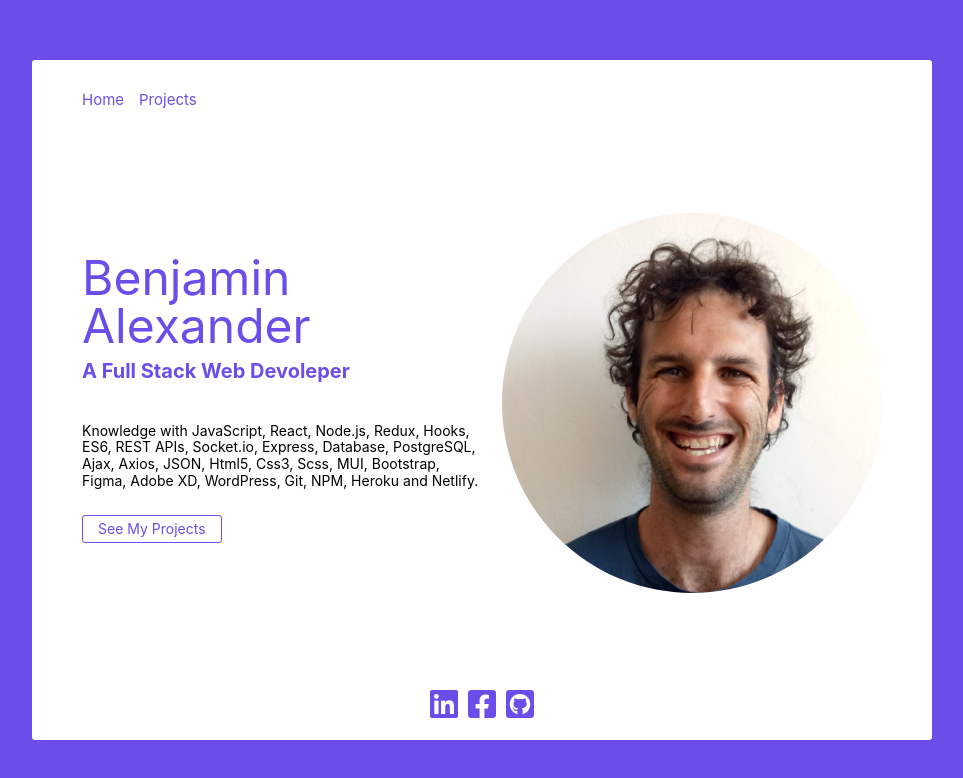
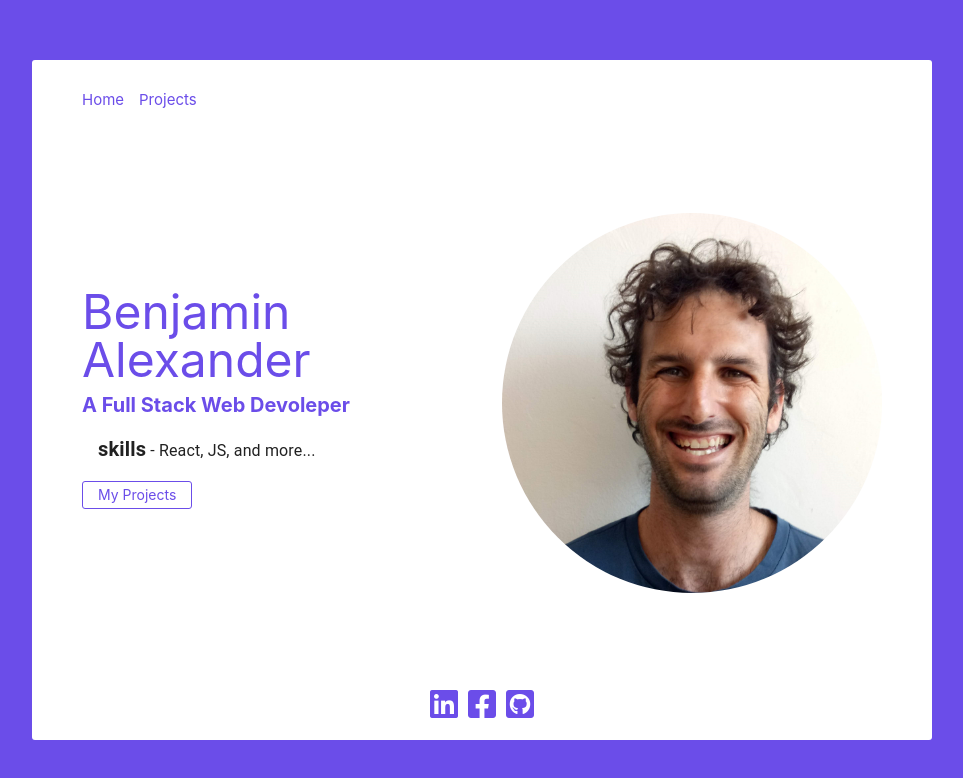
Before and after one commit to binyaalex/portfolio, a React (Create React App) app: page / in a window 1280 px wide. Shown: the top 778 px of the page, without its empty margins (158-1121 px from the left). Built offline with nearby package versions, Linux system fonts and the light colour scheme.

Commit message:
text change and css mui for skills

```diff
--- a/package.json
+++ b/package.json
@@ -3,6 +3,9 @@
   "version": "0.1.0",
   "private": true,
   "dependencies": {
+    "@emotion/react": "^11.10.8",
+    "@emotion/styled": "^11.10.8",
+    "@mui/material": "^5.12.3",
     "@testing-library/jest-dom": "^5.16.1",
     "@testing-library/react": "^12.1.2",
     "@testing-library/user-event": "^13.5.0",
--- a/src/components/Home.js
+++ b/src/components/Home.js
@@ -1,4 +1,9 @@
 import { Link } from "react-router-dom";
+import Accordion from '@mui/material/Accordion';
+import AccordionSummary from '@mui/material/AccordionSummary';
+import AccordionDetails from '@mui/material/AccordionDetails';
+import Typography from '@mui/material/Typography';
+// import ExpandMoreIcon from '@mui/icons-material/ExpandMore';
 
 const Home = () => {
 	return (
@@ -6,8 +11,34 @@ const Home = () => {
 			<div className='about'>
 				<h2 className='homeHeader'>Benjamin Alexander</h2>
 				<span className='homeSubHeader'>A Full Stack Web Devoleper</span>
-				<p className="homeTxt">Knowledge with JavaScript, React, Node.js, Redux, Hooks, ES6, REST APIs, Socket.io, Express, Database, PostgreSQL, Ajax, Axios, JSON, Html5, Css3, Scss, MUI,  Bootstrap, Figma, Adobe XD, WordPress, Git, NPM, Heroku and Netlify.</p>
-				<Link to="/projects" className='projectsBtn'>See My Projects</Link>
+				<Accordion
+					sx={{
+						margin: '5px 0',
+						border: '0',
+						boxShadow: 'none'
+					}}>
+					<AccordionSummary
+					// expandIcon={<ExpandMoreIcon />}
+					aria-controls="panel1a-content"
+					id="panel1a-header"
+					>
+					<Typography>
+						<span style={{fontSize: '20px', fontWeight: '600'}}>
+							skills
+						</span>
+						{" "}- React, JS, and more...
+					</Typography>
+					</AccordionSummary>
+					<AccordionDetails>
+					<Typography textAlign="start">
+						Node.js, Redux, Hooks, ES6, REST APIs, Socket.io, Express, Database,
+						PostgreSQL, Ajax, Axios, JSON, Html5, Css3, Scss, MUI,  Bootstrap, Figma,
+						Adobe XD, WordPress, Git, NPM, Heroku and Netlify
+					</Typography>
+					</AccordionDetails>
+				</Accordion>
+				{/* <p className="homeTxt">Knowledge with JavaScript, React, Node.js, Redux, Hooks, ES6, REST APIs, Socket.io, Express, Database, PostgreSQL, Ajax, Axios, JSON, Html5, Css3, Scss, MUI,  Bootstrap, Figma, Adobe XD, WordPress, Git, NPM, Heroku and Netlify.</p> */}
+				<Link to="/projects" className='projectsBtn'>My Projects</Link>
 			</div>
 			<div className='imgDiv'>
 				<img className='profileImg' src='profileImg2.jpg' alt='my-photo' />
```
Also changed, not shown: 1 other file (tests, documents, lock files or other folders).
